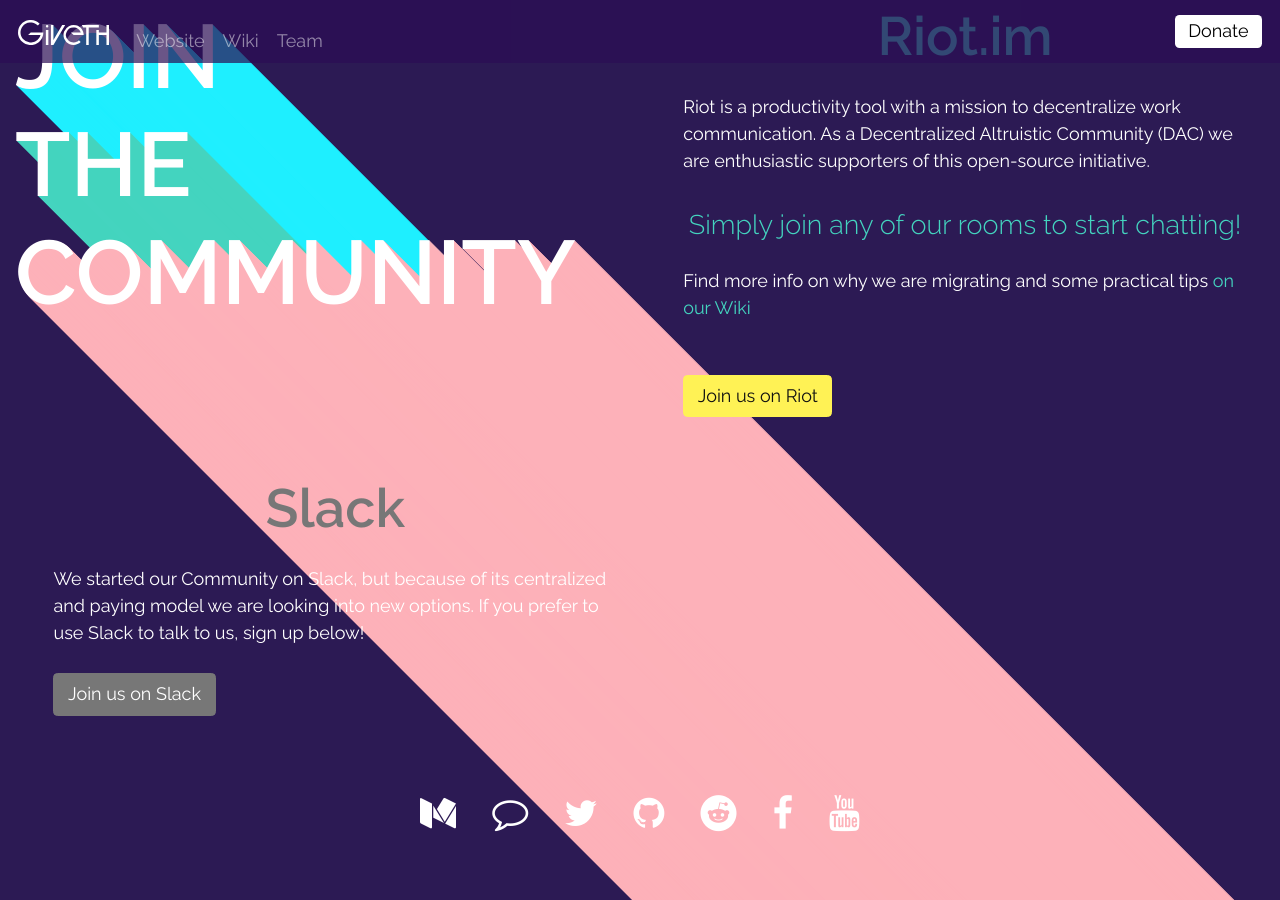
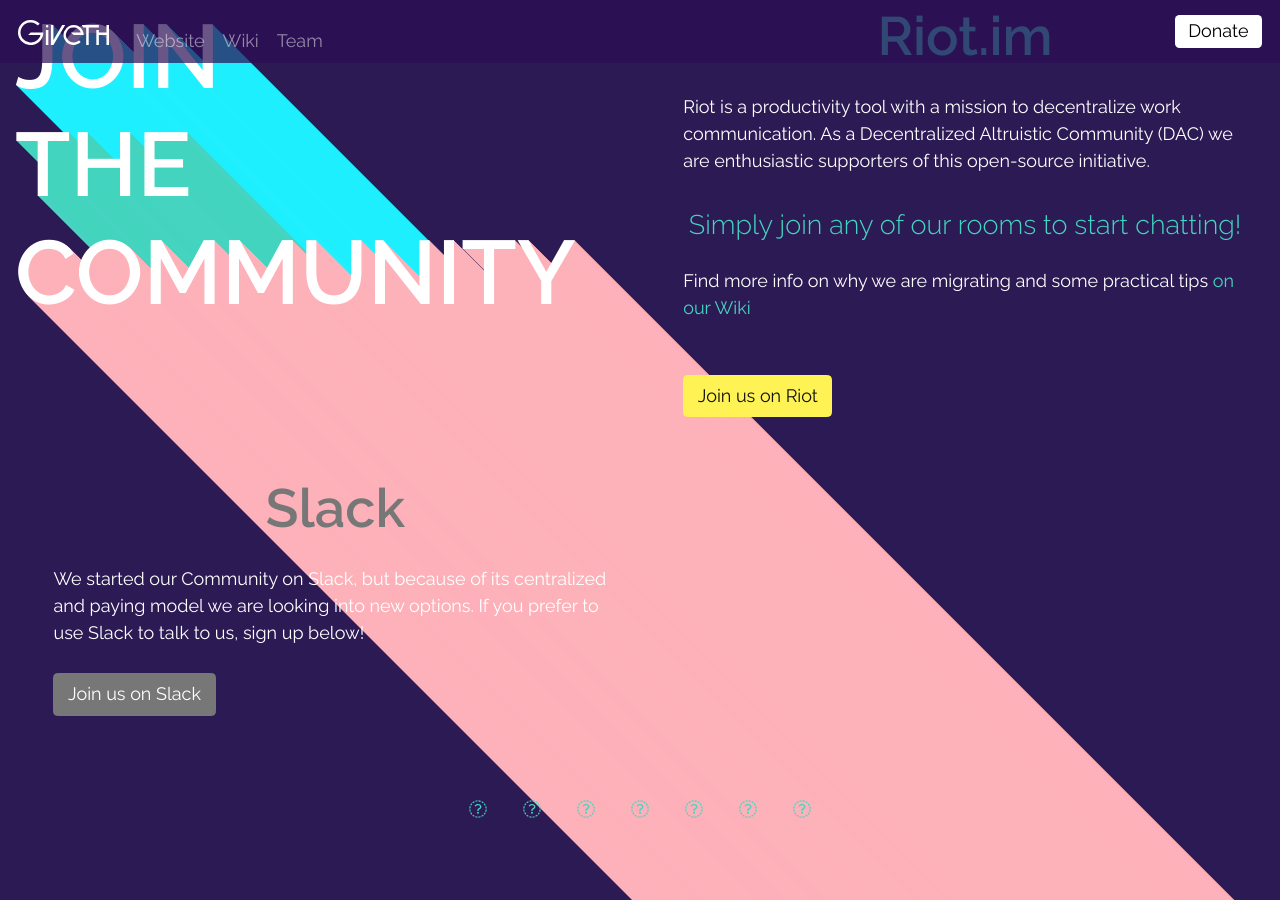
Before and after one commit to Giveth/website, a Jekyll site: the page built from join/index.html, in a window 1280 px wide and 900 px high, scrolled down 141 px. Built offline with Jekyll 4.4.1, drawn with Linux system fonts in a browser that asks for light colours; nearby versions of some CDN libraries; a script that is not in the unit is left out.

Commit message:
updated font awesome to JS version and 5.0.2

```diff
--- a/_includes/head-join.html
+++ b/_includes/head-join.html
@@ -27,7 +27,7 @@
 
   <!-- Bootstrap CSS -->
   <link href="https://maxcdn.bootstrapcdn.com/bootstrap/4.0.0-beta/css/bootstrap.min.css" rel="stylesheet" integrity="sha384-/Y6pD6FV/Vv2HJnA6t+vslU6fwYXjCFtcEpHbNJ0lyAFsXTsjBbfaDjzALeQsN6M" crossorigin="anonymous">
-  <link href="https://maxcdn.bootstrapcdn.com/font-awesome/4.7.0/css/font-awesome.min.css" rel="stylesheet" integrity="sha384-wvfXpqpZZVQGK6TAh5PVlGOfQNHSoD2xbE+QkPxCAFlNEevoEH3Sl0sibVcOQVnN" crossorigin="anonymous">
+  <script defer src="https://use.fontawesome.com/releases/v5.0.3/js/all.js"></script>
   <script src="https://code.jquery.com/jquery-3.2.1.slim.min.js" integrity="sha384-KJ3o2DKtIkvYIK3UENzmM7KCkRr/rE9/Qpg6aAZGJwFDMVNA/GpGFF93hXpG5KkN" crossorigin="anonymous"></script>
   <script src="https://cdnjs.cloudflare.com/ajax/libs/popper.js/1.11.0/umd/popper.min.js" integrity="sha384-b/U6ypiBEHpOf/4+1nzFpr53nxSS+GLCkfwBdFNTxtclqqenISfwAzpKaMNFNmj4" crossorigin="anonymous"></script>
   <script src="https://maxcdn.bootstrapcdn.com/bootstrap/4.0.0-beta/js/bootstrap.min.js" integrity="sha384-h0AbiXch4ZDo7tp9hKZ4TsHbi047NrKGLO3SEJAg45jXxnGIfYzk4Si90RDIqNm1" crossorigin="anonymous"></script>
--- a/_includes/head-world.html
+++ b/_includes/head-world.html
@@ -27,7 +27,7 @@
 
   <!-- Bootstrap CSS -->
   <link href="https://maxcdn.bootstrapcdn.com/bootstrap/4.0.0-beta/css/bootstrap.min.css" rel="stylesheet" integrity="sha384-/Y6pD6FV/Vv2HJnA6t+vslU6fwYXjCFtcEpHbNJ0lyAFsXTsjBbfaDjzALeQsN6M" crossorigin="anonymous">
-  <link href="https://maxcdn.bootstrapcdn.com/font-awesome/4.7.0/css/font-awesome.min.css" rel="stylesheet" integrity="sha384-wvfXpqpZZVQGK6TAh5PVlGOfQNHSoD2xbE+QkPxCAFlNEevoEH3Sl0sibVcOQVnN" crossorigin="anonymous">
+  <script defer src="https://use.fontawesome.com/releases/v5.0.3/js/all.js"></script>
   <script src="https://code.jquery.com/jquery-3.2.1.slim.min.js" integrity="sha384-KJ3o2DKtIkvYIK3UENzmM7KCkRr/rE9/Qpg6aAZGJwFDMVNA/GpGFF93hXpG5KkN" crossorigin="anonymous"></script>
   <script src="https://cdnjs.cloudflare.com/ajax/libs/popper.js/1.11.0/umd/popper.min.js" integrity="sha384-b/U6ypiBEHpOf/4+1nzFpr53nxSS+GLCkfwBdFNTxtclqqenISfwAzpKaMNFNmj4" crossorigin="anonymous"></script>
   <script src="https://maxcdn.bootstrapcdn.com/bootstrap/4.0.0-beta/js/bootstrap.min.js" integrity="sha384-h0AbiXch4ZDo7tp9hKZ4TsHbi047NrKGLO3SEJAg45jXxnGIfYzk4Si90RDIqNm1" crossorigin="anonymous"></script>
--- a/_includes/head.html
+++ b/_includes/head.html
@@ -37,7 +37,7 @@
 
   <!-- Bootstrap CSS -->
   <link href="https://maxcdn.bootstrapcdn.com/bootstrap/4.0.0-beta/css/bootstrap.min.css" rel="stylesheet" integrity="sha384-/Y6pD6FV/Vv2HJnA6t+vslU6fwYXjCFtcEpHbNJ0lyAFsXTsjBbfaDjzALeQsN6M" crossorigin="anonymous">
-  <link href="https://maxcdn.bootstrapcdn.com/font-awesome/4.7.0/css/font-awesome.min.css" rel="stylesheet" integrity="sha384-wvfXpqpZZVQGK6TAh5PVlGOfQNHSoD2xbE+QkPxCAFlNEevoEH3Sl0sibVcOQVnN" crossorigin="anonymous">
+  <script defer src="https://use.fontawesome.com/releases/v5.0.3/js/all.js"></script>
   <script src="https://code.jquery.com/jquery-3.2.1.slim.min.js" integrity="sha384-KJ3o2DKtIkvYIK3UENzmM7KCkRr/rE9/Qpg6aAZGJwFDMVNA/GpGFF93hXpG5KkN" crossorigin="anonymous"></script>
   <script src="https://cdnjs.cloudflare.com/ajax/libs/popper.js/1.11.0/umd/popper.min.js" integrity="sha384-b/U6ypiBEHpOf/4+1nzFpr53nxSS+GLCkfwBdFNTxtclqqenISfwAzpKaMNFNmj4" crossorigin="anonymous"></script>
   <script src="https://maxcdn.bootstrapcdn.com/bootstrap/4.0.0-beta/js/bootstrap.min.js" integrity="sha384-h0AbiXch4ZDo7tp9hKZ4TsHbi047NrKGLO3SEJAg45jXxnGIfYzk4Si90RDIqNm1" crossorigin="anonymous"></script>
```
